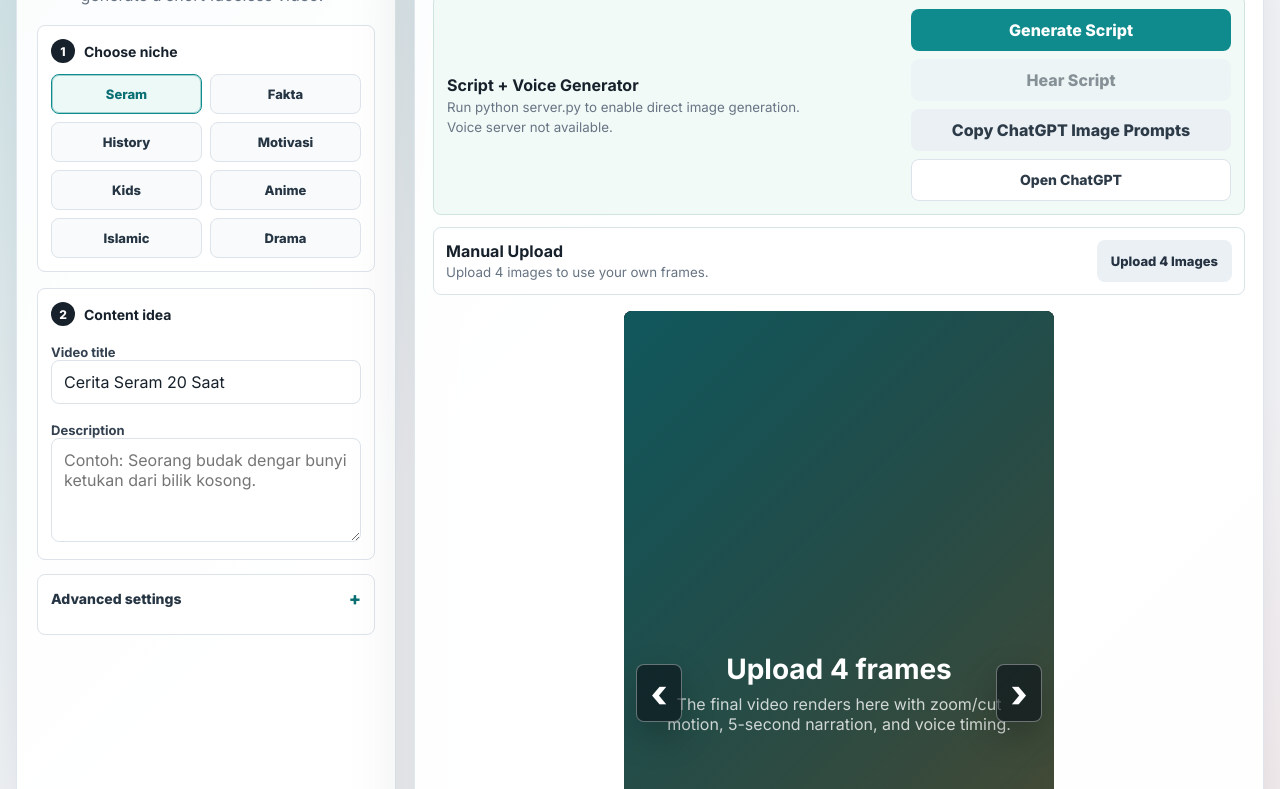
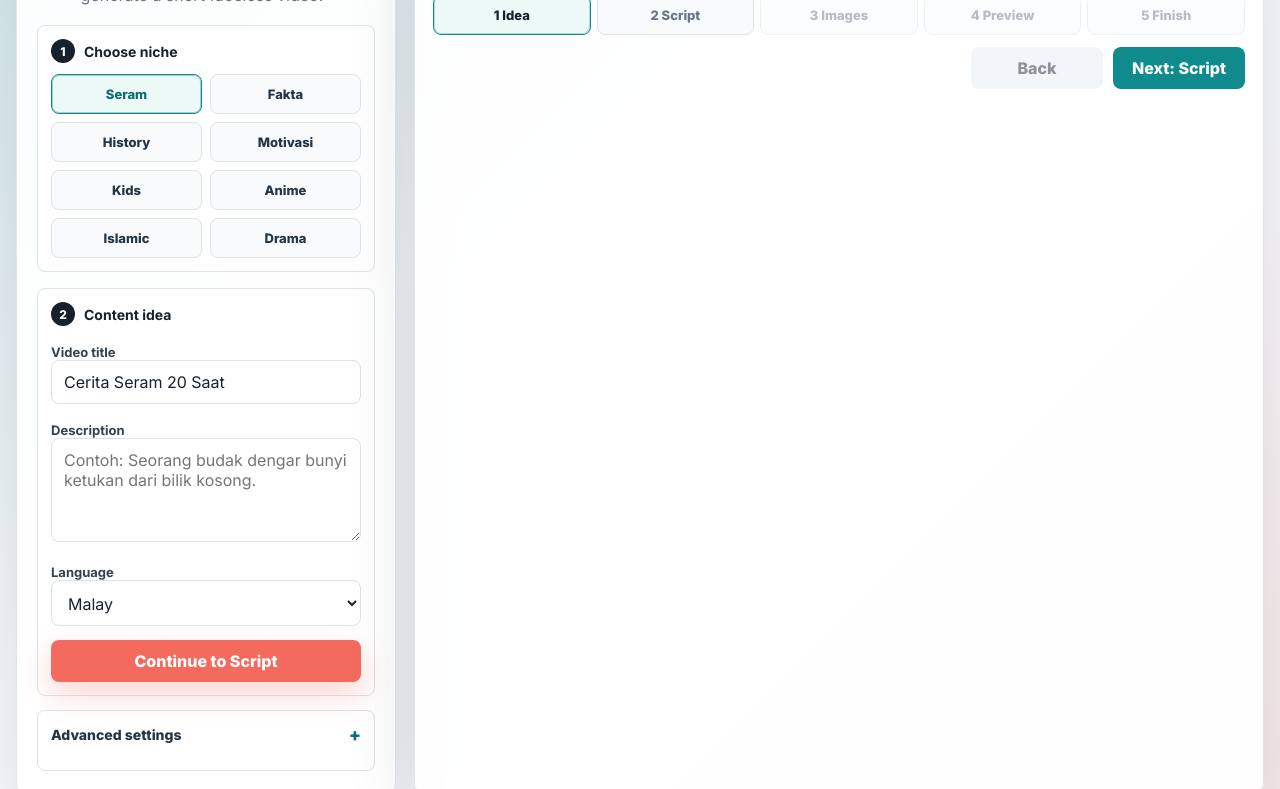
Before and after one commit to projectcontentstudio-cell/CreatorContent, a website: page index.html in a window 1280 px wide. Shown: the part 105-894 px from the top of the page. Drawn offline with Linux system fonts and the light colour scheme; no server answers.

Commit message:
Finalize guided creation flow

```diff
--- a/app.js
+++ b/app.js
@@ -10,6 +10,7 @@ const generateStoryBtn = document.querySelector("#generateStoryBtn");
 const hearScriptBtn = document.querySelector("#hearScriptBtn");
 const promptBtn = document.querySelector("#promptBtn");
 const generateImagesBtn = document.querySelector("#generateImagesBtn");
+const continueToScriptBtn = document.querySelector("#continueToScriptBtn");
 const manualFramesInput = document.querySelector("#manualFramesInput");
 const manualUploadStatus = document.querySelector("#manualUploadStatus");
 const playBtn = document.querySelector("#playBtn");
@@ -70,6 +71,15 @@ const popupFramesInput = document.querySelector("#popupFramesInput");
 const popupUploadStatus = document.querySelector("#popupUploadStatus");
 const popupUploadThumbs = document.querySelector("#popupUploadThumbs");
 const popupUploadOk = document.querySelector("#popupUploadOk");
+const controlPanel = document.querySelector(".control-panel");
+const topGenerator = document.querySelector(".top-generator");
+const manualUploadBar = document.querySelector(".manual-upload-bar");
+const previewFrame = document.querySelector(".preview-frame");
+const progressShell = document.querySelector(".progress-shell");
+const stageActions = document.querySelector(".stage-actions");
+const wizardStepButtons = document.querySelectorAll("[data-wizard-step]");
+const guideBackBtn = document.querySelector("#guideBackBtn");
+const guideNextBtn = document.querySelector("#guideNextBtn");
 
 let frames = Array(FRAME_COUNT).fill(null);
 let subtitles = [
@@ -90,6 +100,7 @@ let currentPreviewIndex = 0;
 let latestProcessPercent = 0;
 let processWasClosed = false;
 let renderedVideoUrl = "";
+let guideStep = 1;
 const nichePresets = {
   scary: {
     label: "Seram",
@@ -150,6 +161,9 @@ function init() {
   syncUi();
 
   if (generateStoryBtn) generateStoryBtn.addEventListener("click", generateStory);
+  if (continueToScriptBtn) continueToScriptBtn.addEventListener("click", () => setGuideStep(2));
+  if (guideBackBtn) guideBackBtn.addEventListener("click", () => setGuideStep(Math.max(1, guideStep - 1)));
+  if (guideNextBtn) guideNextBtn.addEventListener("click", handleGuideNext);
   if (hearScriptBtn) hearScriptBtn.addEventListener("click", hearScript);
   if (promptBtn) promptBtn.addEventListener("click", copyChatGptImagePrompts);
   if (generateImagesBtn) generateImagesBtn.addEventListener("click", generateAiImages);
@@ -221,11 +235,18 @@ function init() {
   });
   motionStyle.addEventListener("change", () => drawScene(getCurrentFrameFromProgress(), 0.35));
   subtitleStyle.addEventListener("change", () => drawScene(getCurrentFrameFromProgress(), 0.35));
+  wizardStepButtons.forEach(button => {
+    button.addEventListener("click", () => {
+      const requestedStep = Number(button.dataset.wizardStep || 1);
+      if (canOpenGuideStep(requestedStep)) setGuideStep(requestedStep);
+    });
+  });
 
   if (new URLSearchParams(window.location.search).get("demo") === "1") {
     loadDemoFrames();
   }
   checkApiStatus();
+  setGuideStep(1);
 }
 
 function applyVideoFormat() {
@@ -238,6 +259,88 @@ function applyVideoFormat() {
   previewFrame.style.aspectRatio = `${WIDTH} / ${HEIGHT}`;
   previewFrame.classList.toggle("portrait-preview", isPortrait);
   previewFrame.classList.toggle("landscape-preview", !isPortrait);
+}
+
+function canOpenGuideStep(step) {
+  if (step <= 2) return true;
+  if (step === 3) return hasGeneratedScript;
+  if (step === 4) return frames.filter(Boolean).length === FRAME_COUNT;
+  if (step === 5) return Boolean(renderedVideoUrl);
+  return false;
+}
+
+async function handleGuideNext() {
+  if (guideStep === 1) {
+    setGuideStep(2);
+    return;
+  }
+  if (guideStep === 2) {
+    if (hasGeneratedScript) setGuideStep(3);
+    return;
+  }
+  if (guideStep === 3) {
+    if (frames.filter(Boolean).length === FRAME_COUNT) setGuideStep(4);
+    return;
+  }
+  if (guideStep === 4) {
+    if (frames.filter(Boolean).length === FRAME_COUNT) await exportVideo();
+    return;
+  }
+  if (guideStep === 5 && renderedVideoUrl) {
+    downloadLink.click();
+  }
+}
+
+function setGuideStep(step) {
+  const nextStep = Math.min(5, Math.max(1, Number(step) || 1));
+  guideStep = nextStep;
+  document.body.dataset.guideStep = String(guideStep);
+  document.body.classList.toggle("guide-wide", guideStep > 1);
+
+  if (controlPanel) controlPanel.hidden = guideStep !== 1;
+  if (topGenerator) topGenerator.hidden = guideStep !== 2;
+  if (manualUploadBar) manualUploadBar.hidden = guideStep !== 3;
+  if (previewFrame) previewFrame.hidden = guideStep < 4;
+  if (progressShell) progressShell.hidden = guideStep < 4;
+  if (stageActions) stageActions.hidden = guideStep < 4;
+  if (playBtn) playBtn.hidden = guideStep < 4;
+  updateGuideNav();
+
+  wizardStepButtons.forEach(button => {
+    const buttonStep = Number(button.dataset.wizardStep || 1);
+    button.classList.toggle("active", buttonStep === guideStep);
+    button.classList.toggle("done", canOpenGuideStep(buttonStep + 1) || buttonStep < guideStep);
+    button.disabled = !canOpenGuideStep(buttonStep);
+  });
+
+  previewMeta.textContent = getGuideText();
+}
+
+function updateGuideNav() {
+  if (guideBackBtn) guideBackBtn.disabled = guideStep <= 1;
+  if (!guideNextBtn) return;
+  guideNextBtn.hidden = false;
+  guideNextBtn.textContent = {
+    1: "Next: Script",
+    2: "Next: Images",
+    3: frames.filter(Boolean).length === FRAME_COUNT ? "Next: Preview" : "Upload 4 Images",
+    4: renderedVideoUrl ? "Next: Finish" : "Generate Video",
+    5: "Download MP4"
+  }[guideStep] || "Next";
+  guideNextBtn.disabled =
+    (guideStep === 2 && !hasGeneratedScript) ||
+    (guideStep === 3 && frames.filter(Boolean).length !== FRAME_COUNT) ||
+    (guideStep === 4 && frames.filter(Boolean).length !== FRAME_COUNT);
+}
+
+function getGuideText() {
+  return {
+    1: "Step 1: choose niche, enter title, then continue.",
+    2: "Step 2: generate script, review it, then use script.",
+    3: "Step 3: upload exactly 4 images for the 4 frames.",
+    4: "Step 4: preview the frames, then generate video.",
+    5: "Step 5: download your finished video."
+  }[guideStep] || "";
 }
 
 function renderFrameSlots(activeIndex = -1) {
@@ -405,6 +508,7 @@ function confirmPopupUpload() {
   progressFill.style.width = "0";
   drawScene(0, 0.35);
   syncUi();
+  setGuideStep(4);
 }
 
 function useScriptPopup() {
@@ -418,7 +522,7 @@ function useScriptPopup() {
   showPrompts(false);
   drawScene(0, 0.35);
   closeScriptPopup();
-  openUploadPopup();
+  setGuideStep(3);
 }
 
 function formatTime(seconds) {
@@ -496,11 +600,10 @@ function syncUi() {
       ? "Download MP4"
       : "Generate Video";
   playBtn.disabled = count === 0 || isRendering;
+  updateGuideNav();
   if (generateImagesBtn) generateImagesBtn.disabled = isRendering;
   if (hearScriptBtn) hearScriptBtn.disabled = isRendering || !hasGeneratedScript;
-  previewMeta.textContent = count === FRAME_COUNT
-    ? "Ready for one-click render with subtitles and voice."
-    : `Setup: ${getSelectedNichePreset().label}. Add idea or let AI create one.`;
+  previewMeta.textContent = getGuideText();
   previewTitle.textContent = videoTitle.value || "Untitled Story";
   if (runtimeValue) runtimeValue.textContent = `${Math.round(getTotalDuration())}s`;
 }
@@ -1275,6 +1378,7 @@ async function handleManualUpload(event) {
     renderFrameSlots(0);
     syncUi();
     drawScene(0, 0.35);
+    setGuideStep(4);
     setProcess(4, "Loading", 100);
     setTimeout(() => hideProcessUi(), 500);
   } catch (error) {
@@ -1460,6 +1564,7 @@ async function exportVideo() {
     downloadLink.download = `${slugify(videoTitle.value || "storyframe-video")}.${isMp4 ? "mp4" : "webm"}`;
     setProcess(4, isMp4 ? "MP4 ready. Starting download..." : "Browser saved WebM fallback. Starting download...", 100);
     downloadLink.click();
+    setGuideStep(5);
     setTimeout(() => {
       hideProcessUi();
     }, 900);
--- a/index.html
+++ b/index.html
@@ -7,7 +7,7 @@
   <link rel="preconnect" href="https://fonts.googleapis.com">
   <link rel="preconnect" href="https://fonts.gstatic.com" crossorigin>
   <link href="https://fonts.googleapis.com/css2?family=Inter:wght@400;500;600;700;800&display=swap" rel="stylesheet">
-  <link rel="stylesheet" href="style.css?v=flow-20260606">
+  <link rel="stylesheet" href="style.css?v=guide-final-20260606">
 </head>
 <body>
   <main class="app-shell">
@@ -76,6 +76,14 @@
           <label for="storyIdea">Description</label>
           <textarea id="storyIdea" rows="4" placeholder="Optional. If empty, AI will create the story idea from title and niche."></textarea>
         </div>
+        <div class="field-group">
+          <label for="scriptLanguage">Language</label>
+          <select id="scriptLanguage">
+            <option value="english">English</option>
+            <option value="malay" selected>Malay</option>
+          </select>
+        </div>
+        <button id="continueToScriptBtn" class="primary-btn full-action" type="button">Continue to Script</button>
         </div>
 
         <details class="advanced-settings">
@@ -94,19 +102,12 @@
           </div>
         </div>
 
-        <div class="field-row">
+        <div class="field-group">
           <label>
             Format
             <select id="videoFormat">
               <option value="portrait">Portrait 9:16</option>
               <option value="landscape">Landscape 16:9</option>
-            </select>
-          </label>
-          <label>
-            Language
-            <select id="scriptLanguage">
-              <option value="english">English</option>
-              <option value="malay" selected>Malay</option>
             </select>
           </label>
         </div>
@@ -189,6 +190,19 @@
           </div>
         </div>
 
+        <div class="wizard-steps" aria-label="Video creation steps">
+          <button type="button" data-wizard-step="1">1 Idea</button>
+          <button type="button" data-wizard-step="2">2 Script</button>
+          <button type="button" data-wizard-step="3">3 Images</button>
+          <button type="button" data-wizard-step="4">4 Preview</button>
+          <button type="button" data-wizard-step="5">5 Finish</button>
+        </div>
+
+        <div class="guide-nav">
+          <button id="guideBackBtn" class="ghost-btn" type="button">Back</button>
+          <button id="guideNextBtn" class="secondary-btn" type="button">Next</button>
+        </div>
+
         <div class="api-box stage-api-box top-generator">
           <div>
             <strong>Script + Voice Generator</strong>
@@ -198,8 +212,6 @@
           <div class="generator-actions">
             <button id="generateStoryBtn" class="secondary-btn" type="button">Generate Script</button>
             <button id="hearScriptBtn" class="ghost-btn" type="button">Hear Script</button>
-            <button id="promptBtn" class="ghost-btn" type="button">Copy ChatGPT Image Prompts</button>
-            <a class="ghost-link" href="https://chatgpt.com/" rel="noreferrer">Open ChatGPT</a>
             <button id="generateImagesBtn" class="primary-btn" type="button" hidden>Generate 4 Images</button>
           </div>
         </div>
@@ -249,7 +261,6 @@
         <div id="framesGrid" class="frames-grid" hidden></div>
 
         <div class="stage-actions">
-          <button id="openScriptPopupBtn" class="secondary-btn compact-action" type="button">Open Script</button>
           <button id="exportBtn" class="primary-btn" type="button">Generate Video</button>
           <a id="downloadLink" class="download-link" download="storyframe-video.mp4">Download ready</a>
         </div>
@@ -317,11 +328,10 @@
       <textarea id="promptPopupText" class="prompt-popup-text" aria-label="ChatGPT image prompts"></textarea>
       <div class="script-popup-actions">
         <button id="promptPopupCopy" class="secondary-btn" type="button">Copy Prompts</button>
-        <a class="ghost-link popup-chatgpt-link" href="https://chatgpt.com/" target="_blank" rel="noreferrer">Open ChatGPT</a>
       </div>
     </div>
   </div>
 
-  <script src="app.js?v=flow-20260606"></script>
+  <script src="app.js?v=guide-final-20260606"></script>
 </body>
 </html>
--- a/style.css
+++ b/style.css
@@ -58,6 +58,10 @@ button:disabled {
   grid-template-columns: 380px minmax(0, 1fr);
   gap: 18px;
   align-items: stretch;
+}
+
+.guide-wide .workspace {
+  grid-template-columns: minmax(0, 1fr);
 }
 
 .control-panel,
@@ -154,6 +158,11 @@ small {
   grid-template-columns: 1fr 1fr;
   gap: 10px;
   margin-top: 12px;
+}
+
+.full-action {
+  width: 100%;
+  margin-top: 14px;
 }
 
 .setup-step {
@@ -720,6 +729,52 @@ button:disabled {
   padding: 18px;
 }
 
+.wizard-steps {
+  display: grid;
+  grid-template-columns: repeat(5, minmax(0, 1fr));
+  gap: 6px;
+  margin: 0 0 14px;
+}
+
+.wizard-steps button {
+  min-height: 40px;
+  border: 1px solid var(--line);
+  border-radius: 8px;
+  background: #f8fafb;
+  color: #677483;
+  min-width: 0;
+  padding: 0 6px;
+  font-size: 13px;
+  font-weight: 900;
+  white-space: normal;
+}
+
+.wizard-steps button.active {
+  border-color: var(--accent);
+  background: #edf9f7;
+  color: var(--accent-strong);
+  box-shadow: inset 0 0 0 1px rgba(15, 139, 141, 0.28);
+}
+
+.wizard-steps button.done {
+  color: var(--ink);
+}
+
+.wizard-steps button:disabled {
+  opacity: 0.48;
+}
+
+.guide-nav {
+  display: flex;
+  justify-content: flex-end;
+  gap: 10px;
+  margin: -2px 0 14px;
+}
+
+.guide-nav button {
+  min-width: 132px;
+}
+
 .preview-topbar,
 .script-heading {
   display: flex;
@@ -1223,9 +1278,26 @@ canvas {
   .action-grid,
   .stage-api-box,
   .manual-upload-bar,
+  .guide-nav,
   .field-row {
     grid-template-columns: 1fr;
     display: grid;
+  }
+
+  .wizard-steps {
+    gap: 5px;
+  }
+
+  .wizard-steps button {
+    min-height: 38px;
+    padding: 0 4px;
+    font-size: 11px;
+    line-height: 1.05;
+  }
+
+  .guide-nav button {
+    min-width: 0;
+    width: 100%;
   }
 
   .icon-btn,
```
